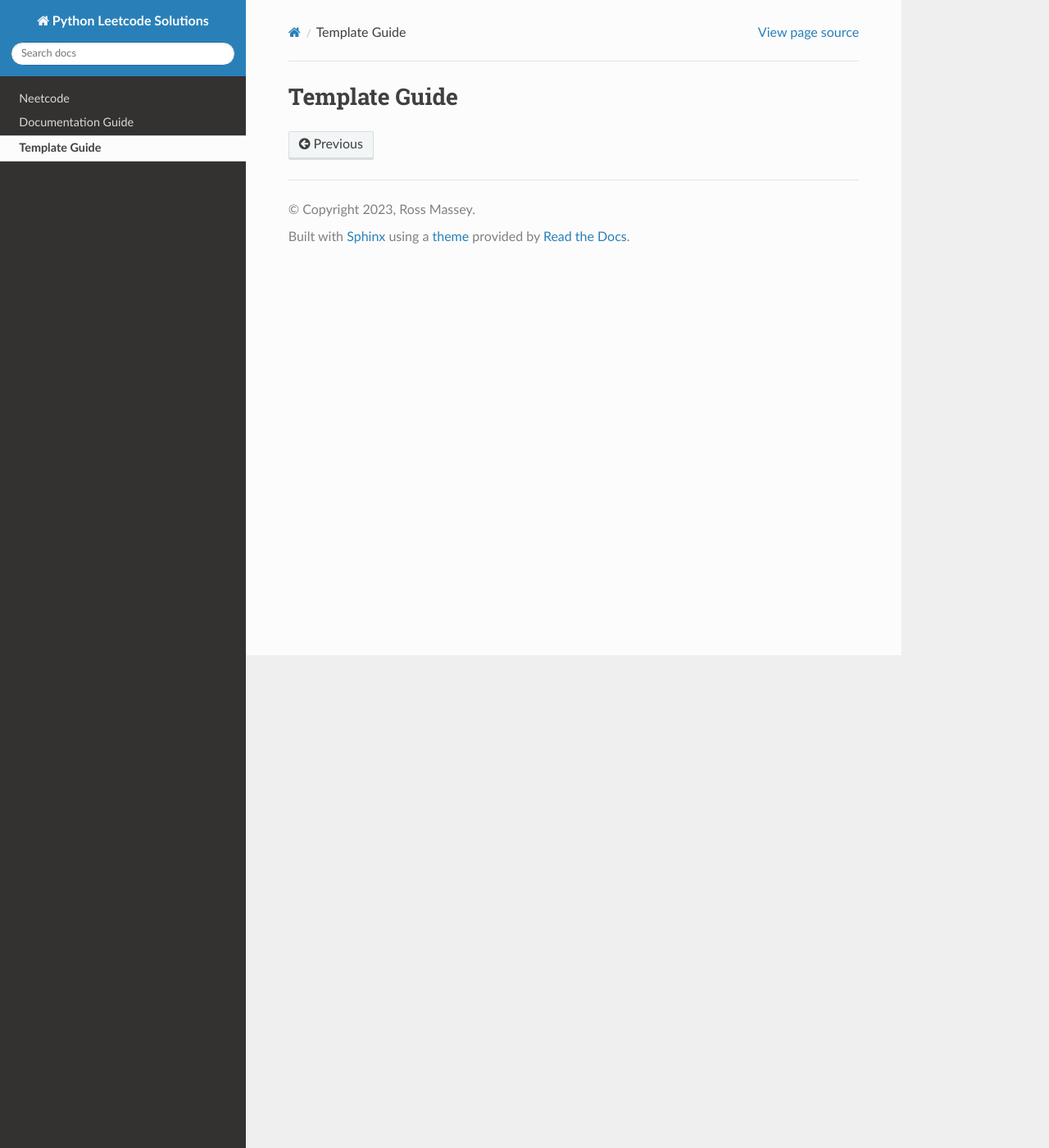
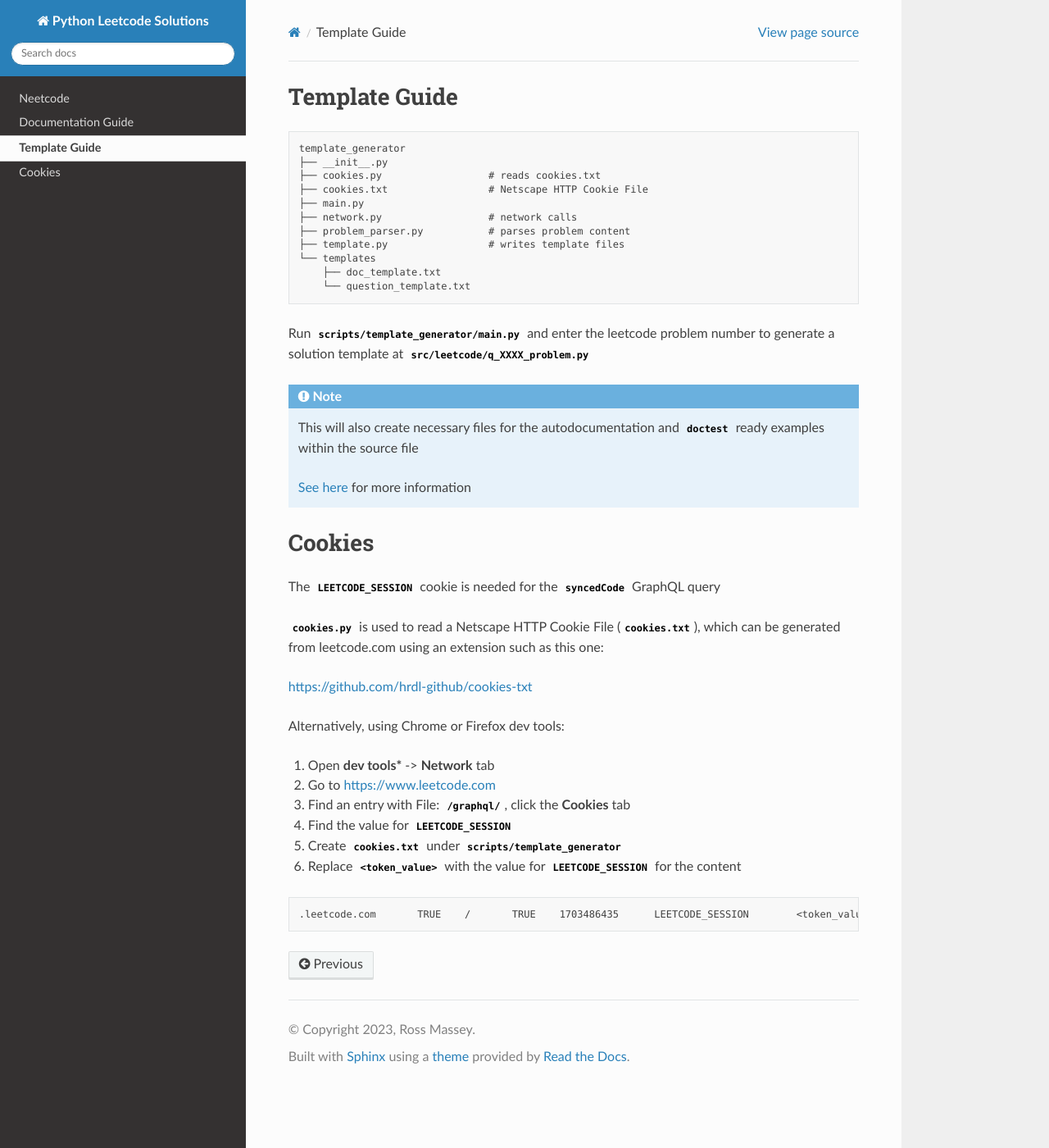
Before and after one commit to rossmassey/python-leetcode, a Sphinx documentation site: the page built from docs/source/template_guide.rst, in a window 1280 px wide and 1400 px high. Shown: the whole window at 82% size. Built offline with Sphinx 7.4.7 and the Read the Docs theme 2.0.0, drawn with Linux system fonts in a browser that asks for light colours.

Commit message:
add template guide doc

```diff
--- a/docs/source/template_guide.rst
+++ b/docs/source/template_guide.rst
@@ -2,3 +2,50 @@
 
 Template Guide
 --------------
+
+.. code-block:: none
+
+    template_generator
+    ├── __init__.py
+    ├── cookies.py                  # reads cookies.txt
+    ├── cookies.txt                 # Netscape HTTP Cookie File
+    ├── main.py
+    ├── network.py                  # network calls
+    ├── problem_parser.py           # parses problem content
+    ├── template.py                 # writes template files
+    └── templates
+        ├── doc_template.txt
+        └── question_template.txt
+
+
+Run ``scripts/template_generator/main.py`` and enter the leetcode problem number to generate a solution
+template at ``src/leetcode/q_XXXX_problem.py``
+
+.. note::
+    This will also create necessary files for the autodocumentation and
+    ``doctest`` ready examples within the source file
+
+    :ref:`See here <documentation-guide>` for more information
+
+Cookies
+-------
+
+The ``LEETCODE_SESSION`` cookie is needed for the ``syncedCode`` GraphQL query
+
+``cookies.py`` is used to read a Netscape HTTP Cookie File (``cookies.txt``), which can be generated
+from leetcode.com using an extension such as this one:
+
+https://github.com/hrdl-github/cookies-txt
+
+Alternatively, using Chrome or Firefox dev tools:
+
+#. Open **dev tools*** -> **Network** tab
+#. Go to https://www.leetcode.com
+#. Find an entry with File: ``/graphql/``, click the **Cookies** tab
+#. Find the value for ``LEETCODE_SESSION``
+#. Create ``cookies.txt`` under ``scripts/template_generator``
+#. Replace ``<token_value>`` with the value for ``LEETCODE_SESSION`` for the content
+
+.. code-block:: none
+
+    .leetcode.com	TRUE	/	TRUE	1703486435	LEETCODE_SESSION	<token_value>
```
Also changed, not shown: docs/source/doc_overview.rst (+4 -6 lines), 1 other file.
